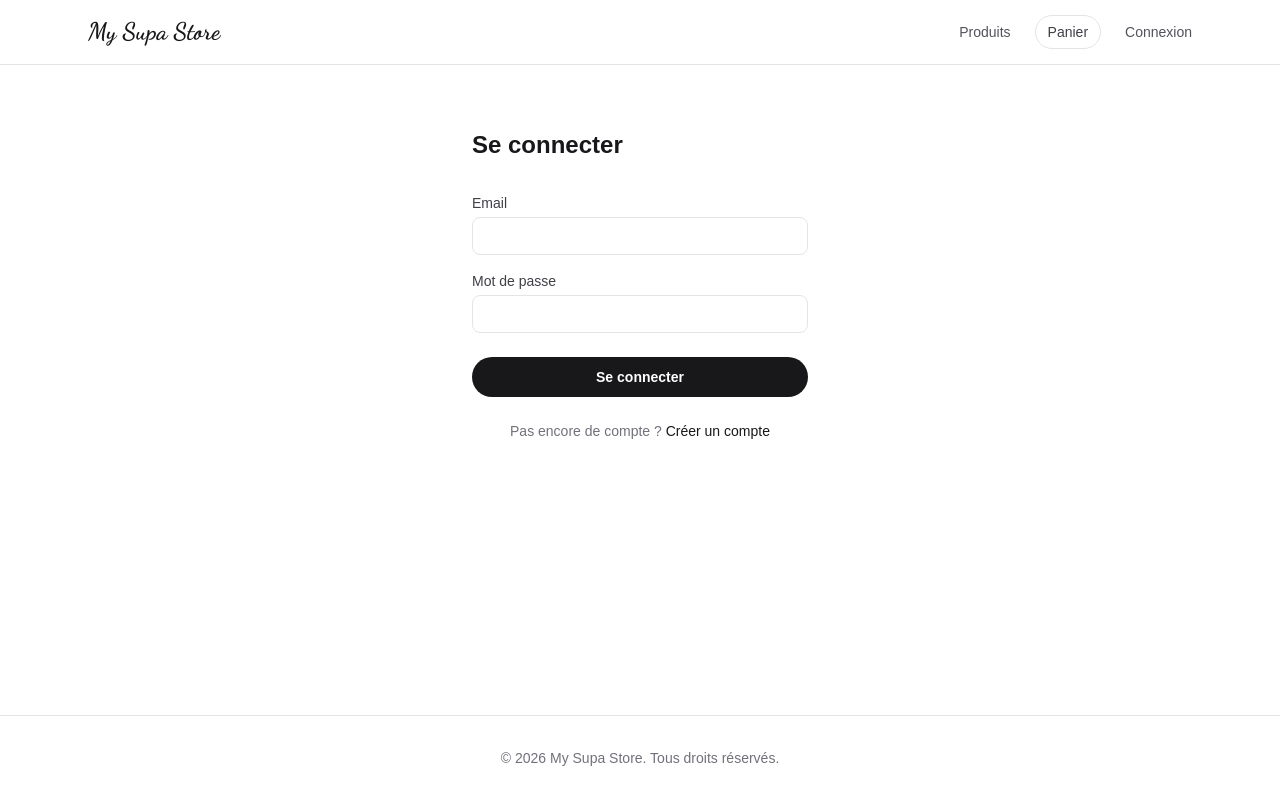
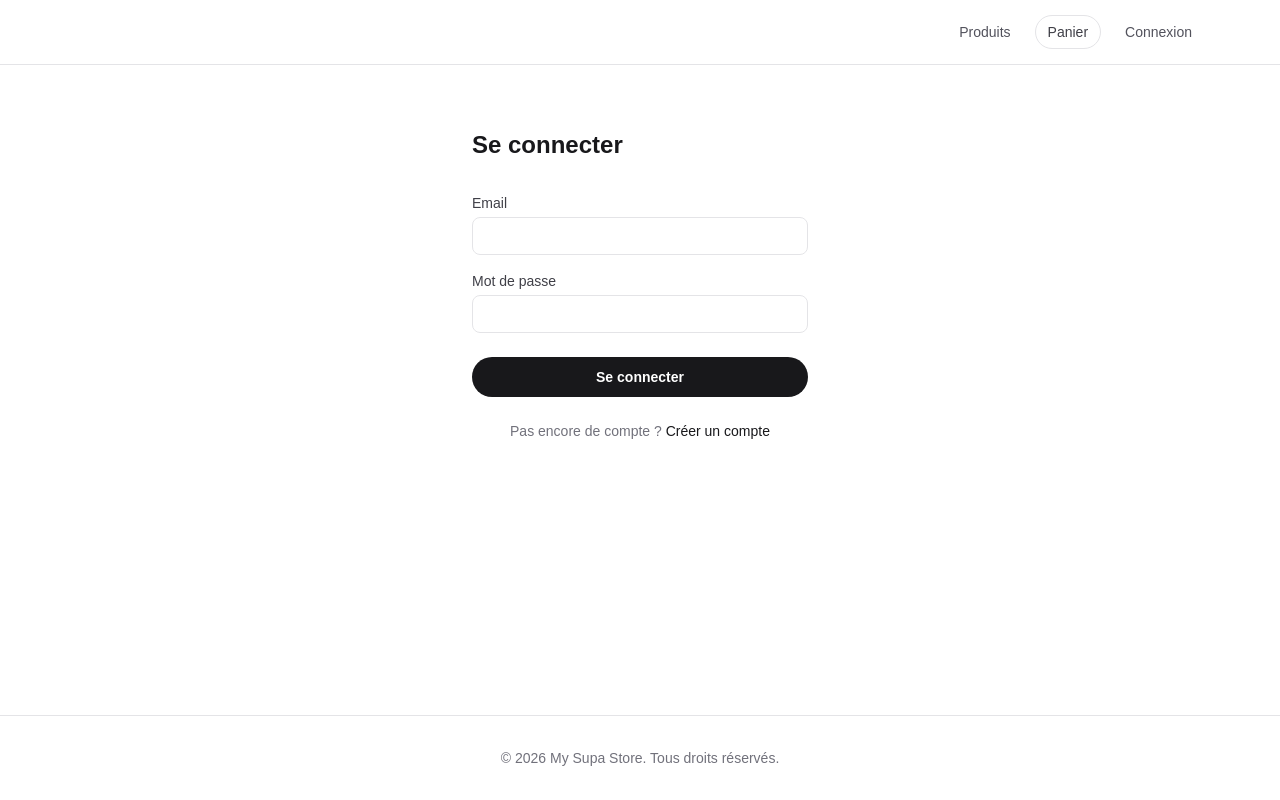
Before and after one commit to LucasGILLET/next-commerce, a Next.js app: page /login in a window 1280 px wide. Built offline with nearby package versions, Linux system fonts and the light colour scheme; no server answers.

Commit message:
feat:(4-3) NEXT_PUBLIC_SITE_NAME, composant SiteName client, route api env-demo

```diff
--- a/app/_components/navbar.tsx
+++ b/app/_components/navbar.tsx
@@ -2,16 +2,14 @@ import { Suspense } from "react";
 import Link from "next/link";
 import CartButton from "./cart-button";
 import AuthButton from "./auth-button";
+import { SiteName } from "./site-name";
 
 export default function Navbar() {
   return (
     <header className="border-b border-zinc-200 bg-white dark:border-zinc-800 dark:bg-zinc-950">
       <div className="mx-auto flex h-16 max-w-6xl items-center justify-between px-6">
-        <Link
-          href="/"
-          className="font-(family-name:--font-dancing-script) text-2xl font-bold text-zinc-900 dark:text-zinc-50"
-        >
-          My Supa Store
+        <Link href="/">
+          <SiteName />
         </Link>
         <nav className="flex items-center gap-6 text-sm font-medium text-zinc-600 dark:text-zinc-400">
           <Link
--- /dev/null
+++ b/app/_components/site-name.tsx
@@ -0,0 +1,9 @@
+'use client'
+
+export function SiteName() {
+  return (
+    <span className="font-(family-name:--font-dancing-script) text-2xl font-bold text-zinc-900 dark:text-zinc-50">
+      {process.env.NEXT_PUBLIC_SITE_NAME}
+    </span>
+  )
+}
--- /dev/null
+++ b/app/api/env-demo/route.ts
@@ -0,0 +1,10 @@
+import { NextResponse } from 'next/server'
+
+export async function GET() {
+  return NextResponse.json({
+    // Accessible partout (inlinée au build)
+    NEXT_PUBLIC_SITE_NAME: process.env.NEXT_PUBLIC_SITE_NAME,
+    // Accessible côté serveur uniquement — undefined dans un client component
+    AUTH_SECRET_defined: process.env.AUTH_SECRET !== undefined,
+  })
+}
```
